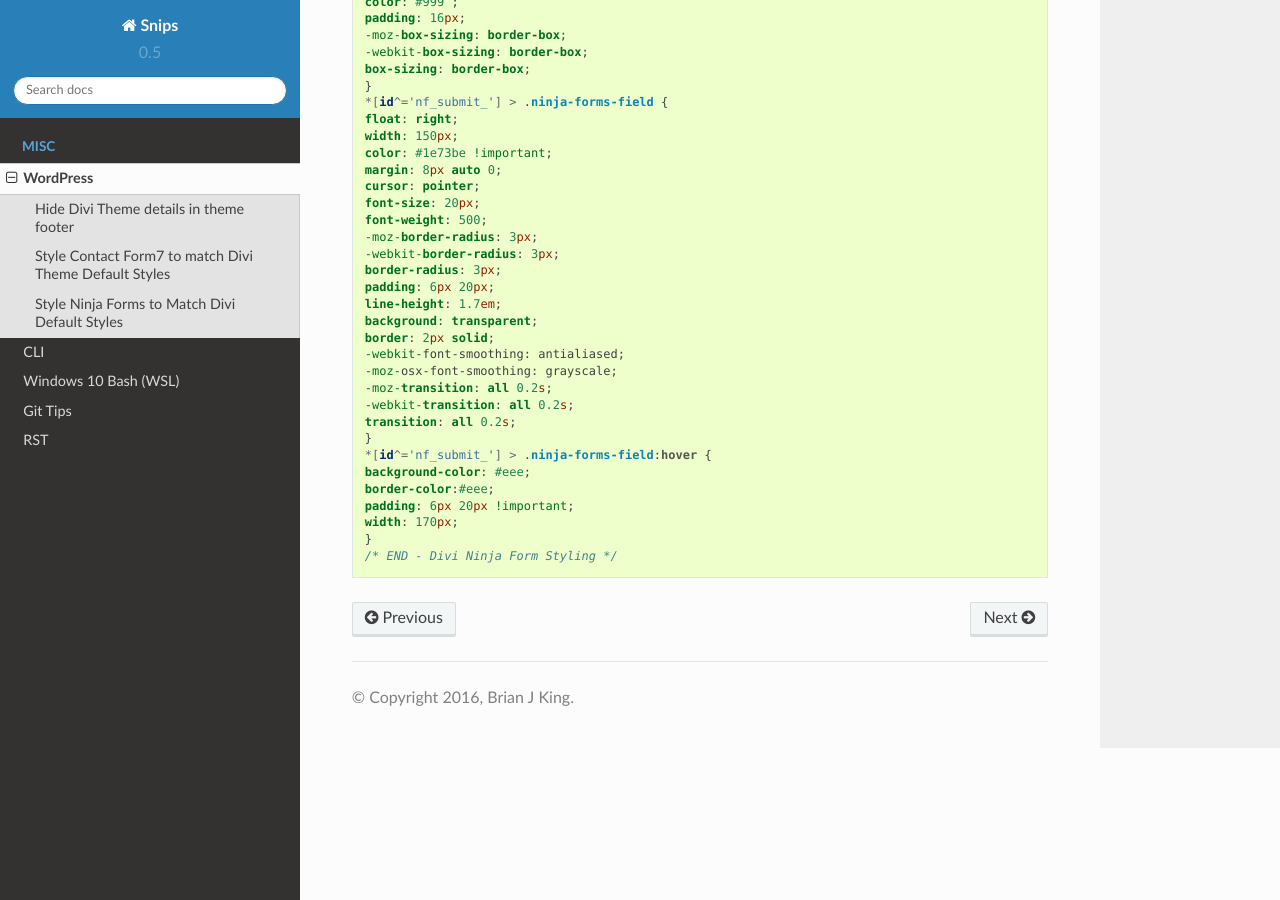
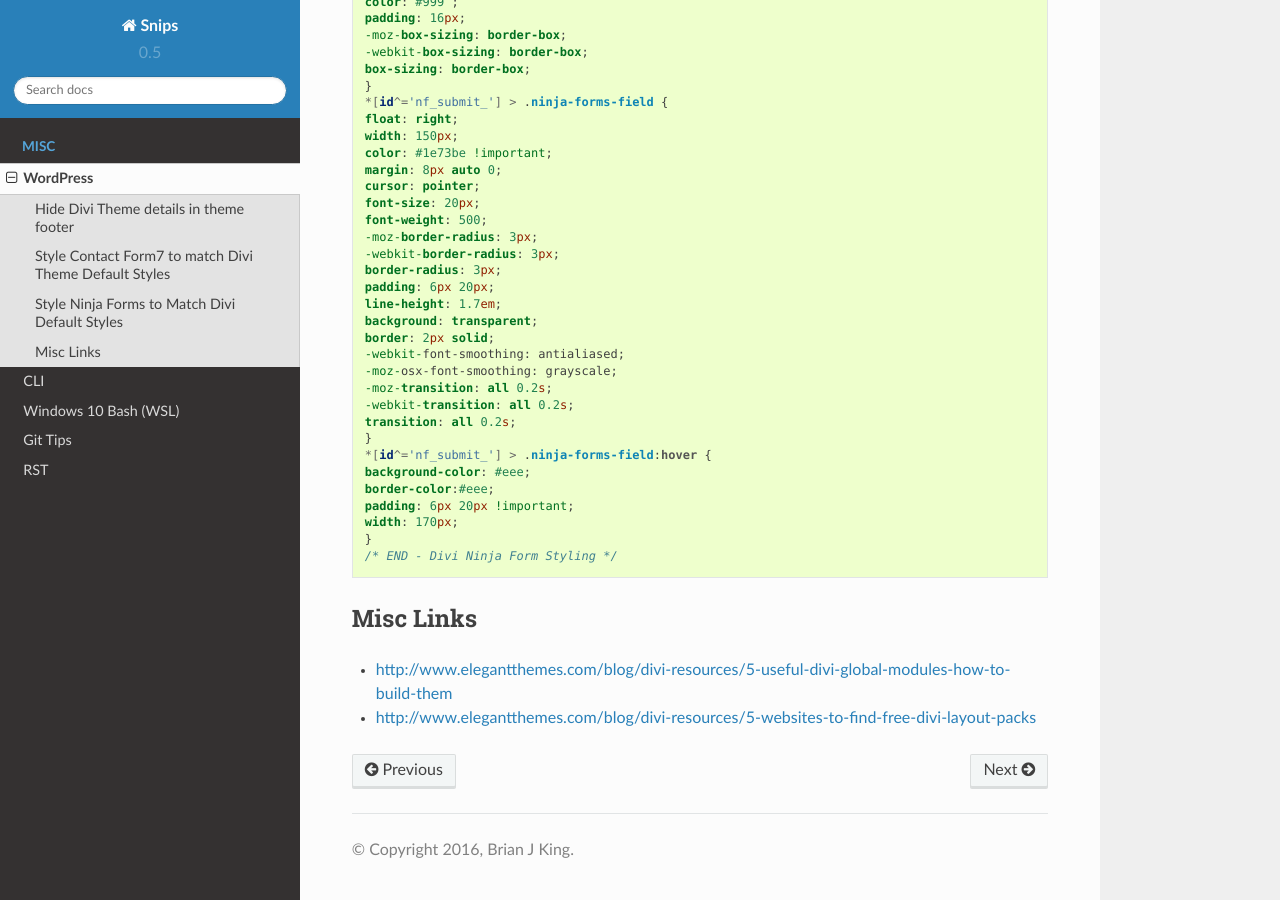
Before and after one commit to brianjking/knowledge, a Sphinx documentation site: the page built from source/wordpress.rst, in a window 1280 px wide and 900 px high, scrolled down 1671 px. Built offline with Sphinx 7.4.7 and the Read the Docs theme 2.0.0, drawn with Linux system fonts in a browser that asks for light colours; formulas are drawn with MathJax 3.

Commit message:
Adding Misc Links for WordPress

```diff
--- a/source/wordpress.rst
+++ b/source/wordpress.rst
@@ -124,3 +124,10 @@ Style Ninja Forms to Match Divi Default Styles
 	width: 170px;
 	}
 	/* END - Divi Ninja Form Styling */
+
+
+Misc Links
+~~~~~~~~~~~~~~~~~~~~~~~~~~~~~~~~~~~~~~~~~~~~~~
+
+* http://www.elegantthemes.com/blog/divi-resources/5-useful-divi-global-modules-how-to-build-them
+* http://www.elegantthemes.com/blog/divi-resources/5-websites-to-find-free-divi-layout-packs
```
